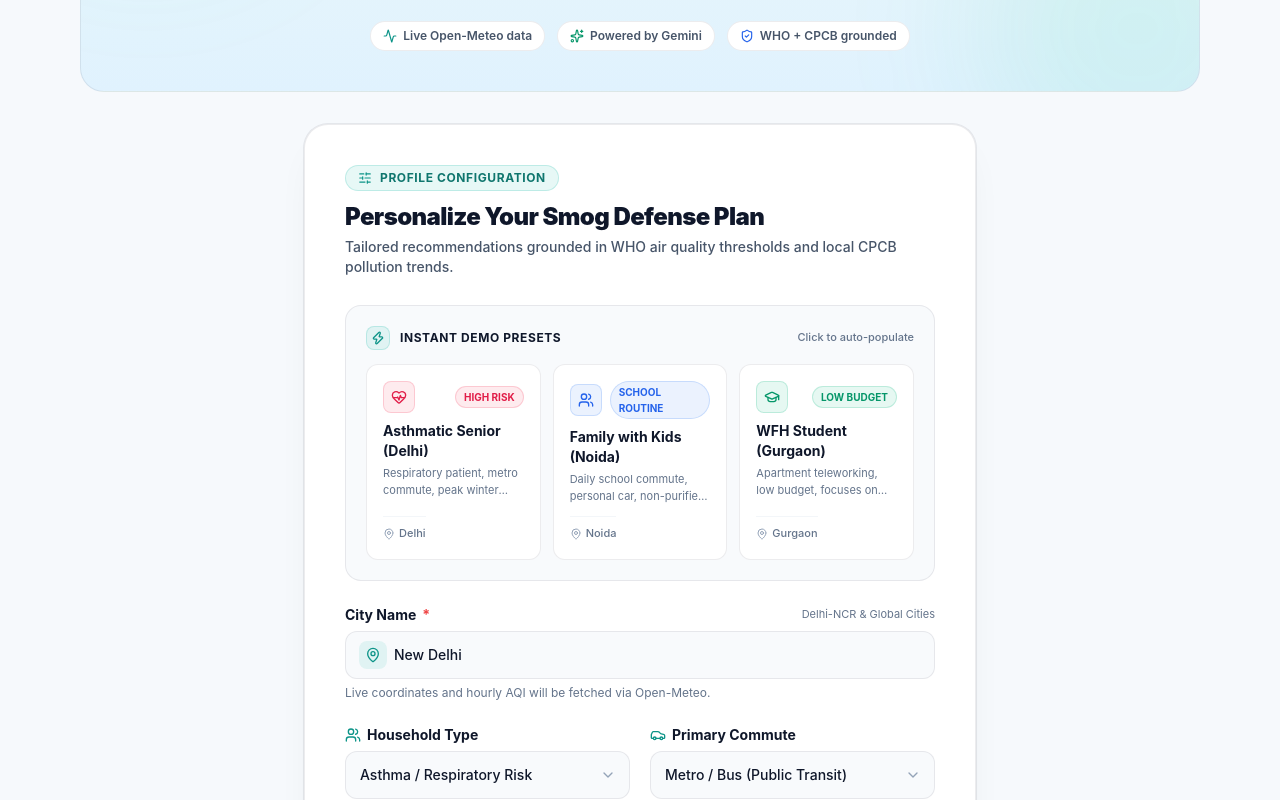
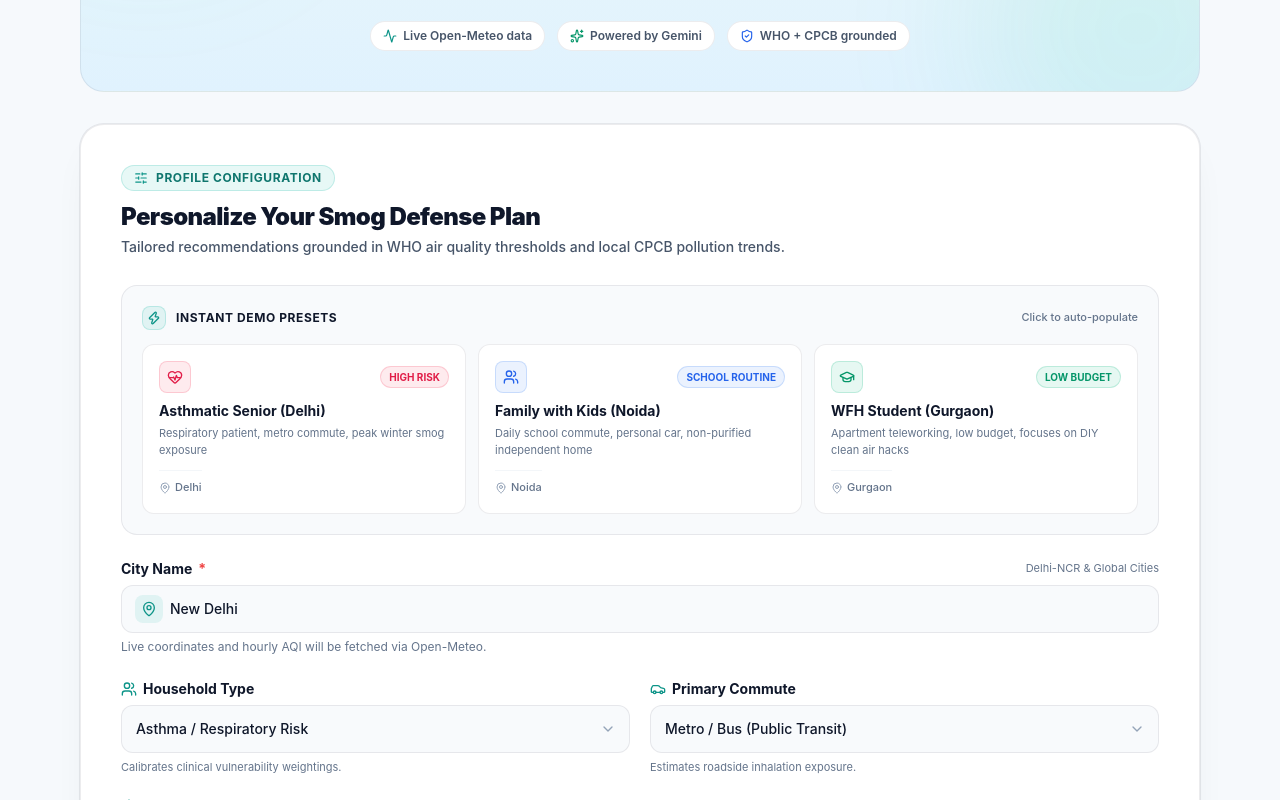
Before and after one commit to MOHDUBES/Urban-Air-Quality-Assistant, a React (Vite) app in the folder client/: page / in a window 1280 px wide. Shown: the part 380-1180 px from the top of the page. Built offline with nearby package versions, Linux system fonts and the light colour scheme.

Commit message:
style(onboarding): match ProfileForm card width to Hero banner

```diff
--- a/client/src/App.jsx
+++ b/client/src/App.jsx
@@ -133,9 +133,7 @@ export default function App() {
 
           {/* Profile Onboarding Form */}
           {!profile ? (
-            <div className="max-w-2xl mx-auto">
-              <ProfileForm onSubmit={handleProfileSubmit} loading={planLoading} />
-            </div>
+            <ProfileForm onSubmit={handleProfileSubmit} loading={planLoading} />
           ) : (
             <div className="space-y-6">
               {/* Profile summary bar & edit trigger */}
```
